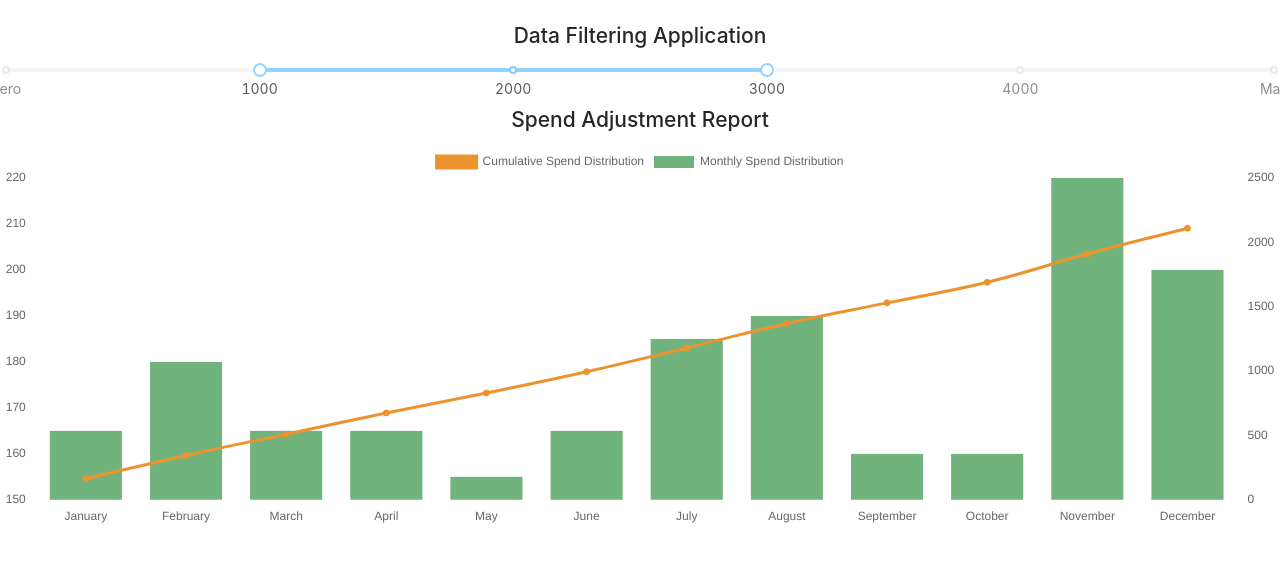
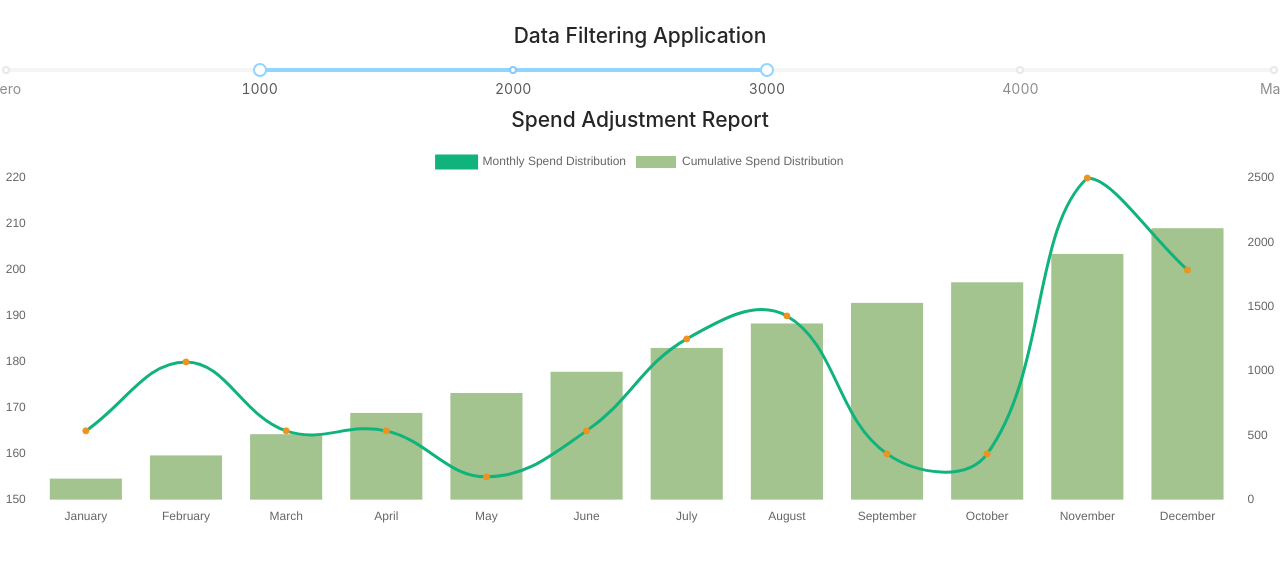
Before and after one commit to francisdavidoconnor2017/datafilter, a React (Create React App) app: page / in a window 1280 px wide. Shown: the top 562 px of the page. Built offline with nearby package versions, Linux system fonts and the light colour scheme.

Commit message:
switched line and bar

```diff
--- a/src/components/Chart.js
+++ b/src/components/Chart.js
@@ -72,27 +72,27 @@ class Chart extends Component {
         <Bar
           data={{
           datasets: [{
-          label: 'Cumulative Spend Distribution',
-          type:'line',
-          data: cumulative,
-          fill: false,
-          borderColor: '#EC932F',
-          backgroundColor: '#EC932F',
-          pointBorderColor: '#EC932F',
-          pointBackgroundColor: '#EC932F',
-          pointHoverBackgroundColor: '#EC932F',
-          pointHoverBorderColor: '#EC932F',
-          yAxisID: 'y-axis-2'
-          },{
-          type: 'bar',
+          type: 'line',
           label: 'Monthly Spend Distribution',
           data: transformation,
           fill: false,
-          backgroundColor: '#71B37C',
-          borderColor: '#71B37C',
-          hoverBackgroundColor: '#71B37C',
-          hoverBorderColor: '#71B37C',
+          backgroundColor: '#11B34C',
+          borderColor: '#11B37C',
+          pointBorderColor: '#EC9320',
+          pointBackgroundColor: '#EC9320',
+          pointHoverBackgroundColor: '#EC9320',
+          pointHoverBorderColor: '#EC9320',
           yAxisID: 'y-axis-1'
+          },{
+          label: 'Cumulative Spend Distribution',
+          type:'bar',
+          data: cumulative,
+          fill: false,
+          borderColor: '#93932F',
+          backgroundColor: '#A3C38F',
+          hoverBackgroundColor: '#B3B37C',
+          hoverBorderColor: '#B3B37C',
+          yAxisID: 'y-axis-2'
           }]
           }}
           width={100}
```
